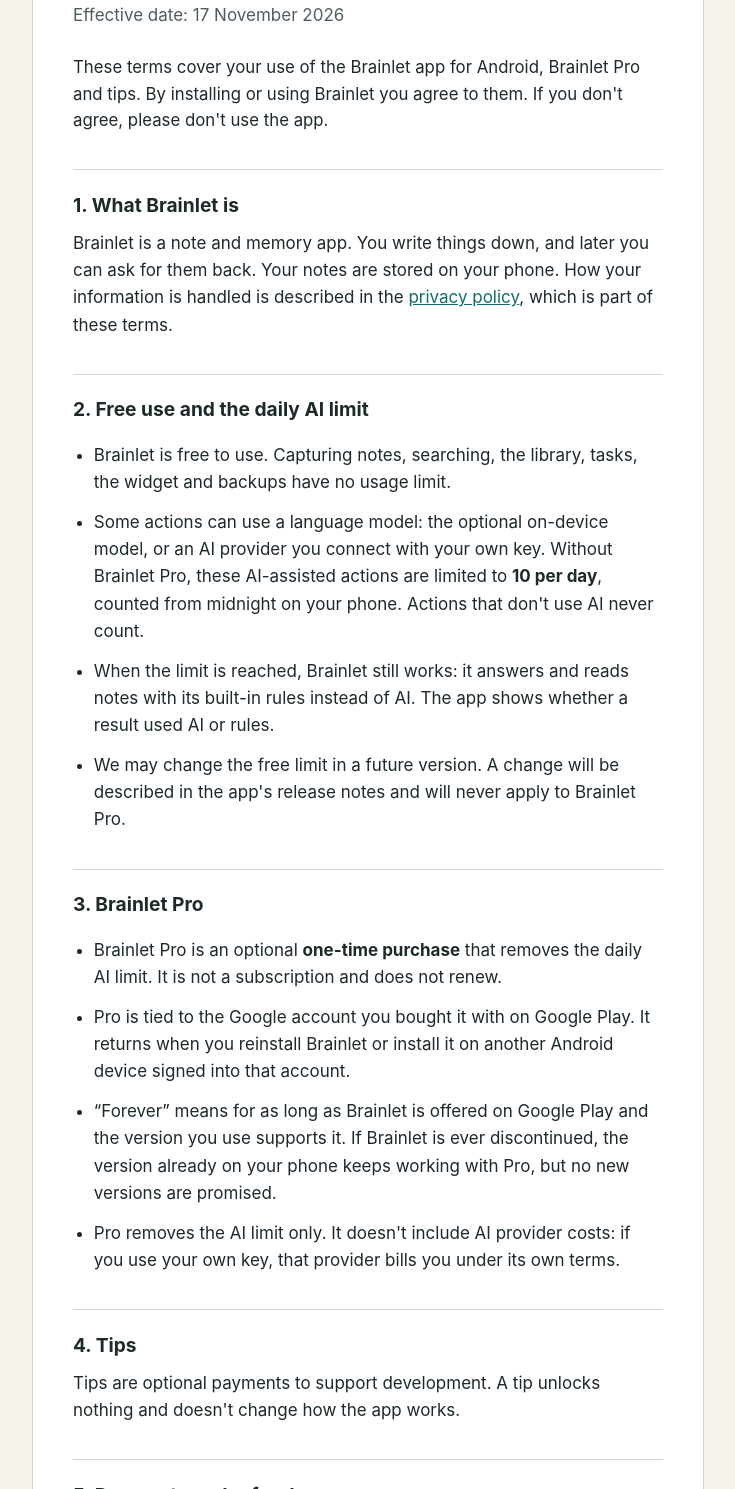
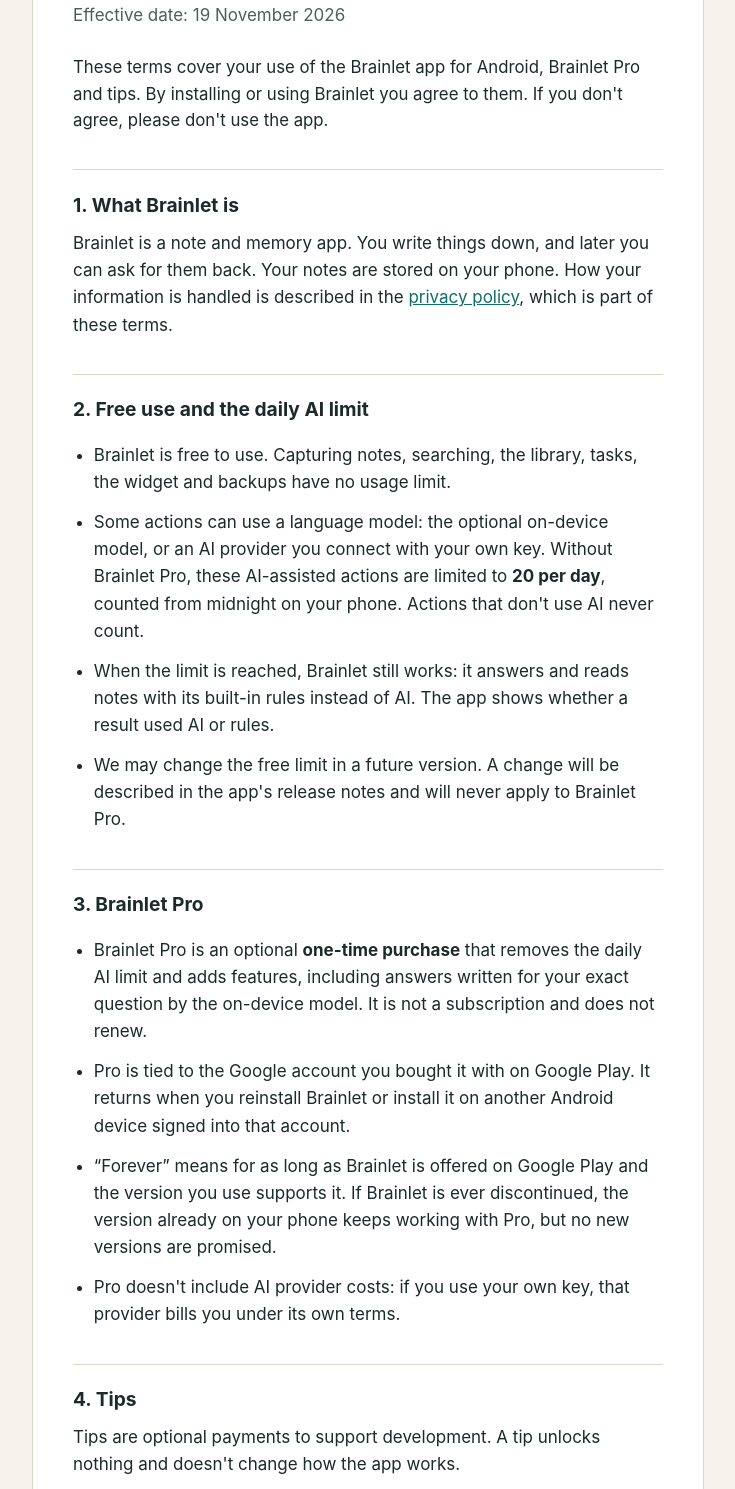
Before and after one commit to tam319/brainlet-privacy, a plain HTML site: page terms/index.html in a window 1280 px wide. Shown: the part 111-1600 px from the top of the page, without its empty margins (272-1007 px from the left). Drawn offline with Linux system fonts and the light colour scheme.

Commit message:
Pro tailored answers and 20 free AI uses a day
Co-Authored-By: Claude Opus 5.5 <noreply@anthropic.com>

```diff
--- a/terms/index.html
+++ b/terms/index.html
@@ -55,7 +55,7 @@
 <main>
 <article>
 <h1>Brainlet — terms of service</h1>
-<p class="date">Effective date: 17 November 2026</p>
+<p class="date">Effective date: 19 November 2026</p>
 
 <p class="lede">These terms cover your use of the Brainlet app for Android, Brainlet Pro and tips. By installing or using Brainlet you agree to them. If you don't agree, please don't use the app.</p>
 
@@ -65,17 +65,17 @@
 <h2>2. Free use and the daily AI limit</h2>
 <ul>
   <li>Brainlet is free to use. Capturing notes, searching, the library, tasks, the widget and backups have no usage limit.</li>
-  <li>Some actions can use a language model: the optional on-device model, or an AI provider you connect with your own key. Without Brainlet Pro, these AI-assisted actions are limited to <strong>10 per day</strong>, counted from midnight on your phone. Actions that don't use AI never count.</li>
+  <li>Some actions can use a language model: the optional on-device model, or an AI provider you connect with your own key. Without Brainlet Pro, these AI-assisted actions are limited to <strong>20 per day</strong>, counted from midnight on your phone. Actions that don't use AI never count.</li>
   <li>When the limit is reached, Brainlet still works: it answers and reads notes with its built-in rules instead of AI. The app shows whether a result used AI or rules.</li>
   <li>We may change the free limit in a future version. A change will be described in the app's release notes and will never apply to Brainlet Pro.</li>
 </ul>
 
 <h2>3. Brainlet Pro</h2>
 <ul>
-  <li>Brainlet Pro is an optional <strong>one-time purchase</strong> that removes the daily AI limit. It is not a subscription and does not renew.</li>
+  <li>Brainlet Pro is an optional <strong>one-time purchase</strong> that removes the daily AI limit and adds features, including answers written for your exact question by the on-device model. It is not a subscription and does not renew.</li>
   <li>Pro is tied to the Google account you bought it with on Google Play. It returns when you reinstall Brainlet or install it on another Android device signed into that account.</li>
   <li>“Forever” means for as long as Brainlet is offered on Google Play and the version you use supports it. If Brainlet is ever discontinued, the version already on your phone keeps working with Pro, but no new versions are promised.</li>
-  <li>Pro removes the AI limit only. It doesn't include AI provider costs: if you use your own key, that provider bills you under its own terms.</li>
+  <li>Pro doesn't include AI provider costs: if you use your own key, that provider bills you under its own terms.</li>
 </ul>
 
 <h2>4. Tips</h2>
@@ -93,7 +93,7 @@
 
 <h2>7. AI answers</h2>
 <ul>
-  <li>Answers are generated from your own notes, by rules or by a language model. They can be incomplete or wrong. Each answer shows the notes it came from, so you can check it.</li>
+  <li>Answers are generated from your own notes, by rules or by a language model. They can be incomplete or wrong. Each answer shows the notes it came from, so you can check it. With Brainlet Pro, the model may write the answer in its own words; it is told to use only your notes, but it can still misread them, so check the notes shown underneath before relying on it.</li>
   <li>Don't rely on Brainlet for medical, legal, financial, safety-critical or emergency decisions.</li>
   <li>If you connect a third-party AI provider (OpenRouter, OpenAI or DeepSeek) with your own key, the note you choose to send is handled under that provider's terms and privacy policy. Brainlet asks for your consent before the first send to each provider.</li>
   <li>If an answer is wrong or inappropriate, use <strong>Report this answer</strong> in the app.</li>
```
Also changed, not shown: index.html (+2 -2 lines).
